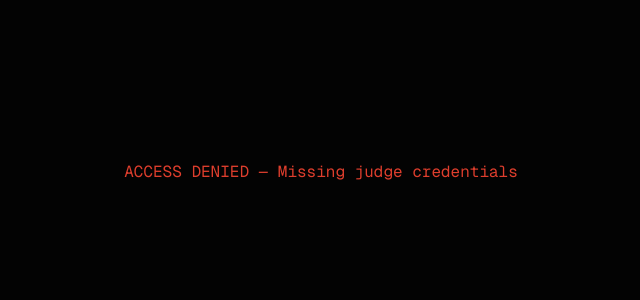
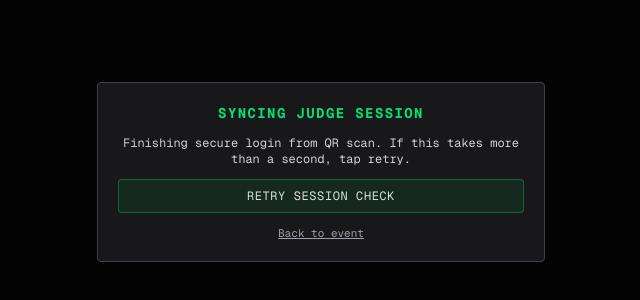
Before and after one commit to uvabd17/hack-a-board, a Next.js app: page /h/1/judge in a window 1280 px wide. Shown: the part 228-528 px from the top of the page, without its empty margins (319-959 px from the left). Built offline with nearby package versions, Linux system fonts and the light colour scheme; no server answers.

Commit message:
fix: harden judge session bootstrap and camera scanner startup

```diff
--- a/src/app/h/[slug]/judge/layout.tsx
+++ b/src/app/h/[slug]/judge/layout.tsx
@@ -1,6 +1,8 @@
 import { prisma } from "@/lib/prisma"
-import { headers, cookies } from "next/headers"
-import { redirect } from "next/navigation"
+import { cookies } from "next/headers"
+import { JudgeSessionSync } from "./session-sync"
+
+export const dynamic = "force-dynamic"
 
 export default async function JudgeLayout({
     children,
@@ -14,11 +16,7 @@ export default async function JudgeLayout({
     const token = cookieStore.get("hackaboard_judge_token")?.value
 
     if (!token) {
-        return (
-            <div className="flex items-center justify-center min-h-screen text-destructive font-mono">
-                ACCESS DENIED — Missing judge credentials
-            </div>
-        )
+        return <JudgeSessionSync slug={slug} />
     }
 
     const judge = await prisma.judge.findUnique({
--- a/src/app/h/[slug]/judge/page.tsx
+++ b/src/app/h/[slug]/judge/page.tsx
@@ -5,6 +5,8 @@ import { Scanner } from "./scanner"
 import { Button } from "@/components/ui/button"
 import { Input } from "@/components/ui/input"
 import Link from "next/link"
+
+export const dynamic = "force-dynamic"
 
 export default async function JudgeDashboard({ params }: { params: Promise<{ slug: string }> }) {
     const { slug } = await params
--- a/src/app/h/[slug]/judge/scanner.tsx
+++ b/src/app/h/[slug]/judge/scanner.tsx
@@ -40,21 +40,20 @@ export function Scanner({ slug }: { slug: string }) {
         let cancelled = false
 
         const startScanner = async () => {
-            try {
-                setError(null)
-                await navigator.mediaDevices.getUserMedia({ video: true })
-            } catch {
-                setError("Camera access denied. Allow camera permission in browser site settings and retry.")
-                setIsScanning(false)
-                return
-            }
+            setError(null)
 
             const scanner = new Html5Qrcode("reader", { verbose: false })
             scannerRef.current = scanner
 
             try {
+                let cameraConfig: string | { facingMode: string } | { deviceId: { exact: string } } = { facingMode: "environment" }
+                const cameras = await Html5Qrcode.getCameras()
+                if (cameras.length > 0 && cameras[0].id) {
+                    cameraConfig = { deviceId: { exact: cameras[0].id } }
+                }
+
                 await scanner.start(
-                    { facingMode: "environment" },
+                    cameraConfig,
                     { fps: 10, qrbox: { width: 250, height: 250 } },
                     async (decodedText) => {
                         if (cancelled) return
@@ -71,8 +70,17 @@ export function Scanner({ slug }: { slug: string }) {
                         // Ignore per-frame decode errors.
                     }
                 )
-            } catch {
-                setError("Scanner could not start. Close other camera apps/tabs and retry.")
+            } catch (err) {
+                const name = (err as { name?: string })?.name || ""
+                if (name === "NotAllowedError" || name === "PermissionDeniedError") {
+                    setError("Camera permission denied. Allow camera for this site and retry.")
+                } else if (name === "NotFoundError" || name === "DevicesNotFoundError") {
+                    setError("No camera device found on this browser/device.")
+                } else if (name === "NotReadableError" || name === "TrackStartError") {
+                    setError("Camera is in use by another app/tab. Close it and retry.")
+                } else {
+                    setError("Scanner could not start. Check camera permissions and HTTPS, then retry.")
+                }
                 setIsScanning(false)
             }
         }
--- a/src/app/h/[slug]/judge/score/[teamId]/page.tsx
+++ b/src/app/h/[slug]/judge/score/[teamId]/page.tsx
@@ -3,6 +3,8 @@ import { cookies } from "next/headers"
 import { redirect } from "next/navigation"
 import { ScoringForm } from "./scoring-form"
 import { recordJudgingAttempt } from "@/actions/judging"
+
+export const dynamic = "force-dynamic"
 
 export default async function ScoringPage({
     params
--- /dev/null
+++ b/src/app/h/[slug]/judge/session-sync.tsx
@@ -0,0 +1,37 @@
+"use client"
+
+import { useEffect } from "react"
+import Link from "next/link"
+import { useRouter } from "next/navigation"
+
+export function JudgeSessionSync({ slug }: { slug: string }) {
+    const router = useRouter()
+
+    useEffect(() => {
+        const id = setTimeout(() => {
+            router.refresh()
+        }, 400)
+        return () => clearTimeout(id)
+    }, [router])
+
+    return (
+        <div className="min-h-screen flex items-center justify-center px-4">
+            <div className="max-w-md w-full border border-zinc-700 bg-zinc-900 rounded-lg p-5 text-center space-y-3">
+                <h2 className="text-sm font-bold uppercase tracking-widest text-green-400">Syncing Judge Session</h2>
+                <p className="text-xs text-zinc-300">
+                    Finishing secure login from QR scan. If this takes more than a second, tap retry.
+                </p>
+                <button
+                    type="button"
+                    onClick={() => router.refresh()}
+                    className="w-full text-xs uppercase tracking-wider border border-green-500/40 bg-green-500/10 py-2 rounded hover:bg-green-500/20"
+                >
+                    Retry Session Check
+                </button>
+                <Link href={`/h/${slug}`} className="block text-[11px] text-zinc-400 underline">
+                    Back to event
+                </Link>
+            </div>
+        </div>
+    )
+}
```
